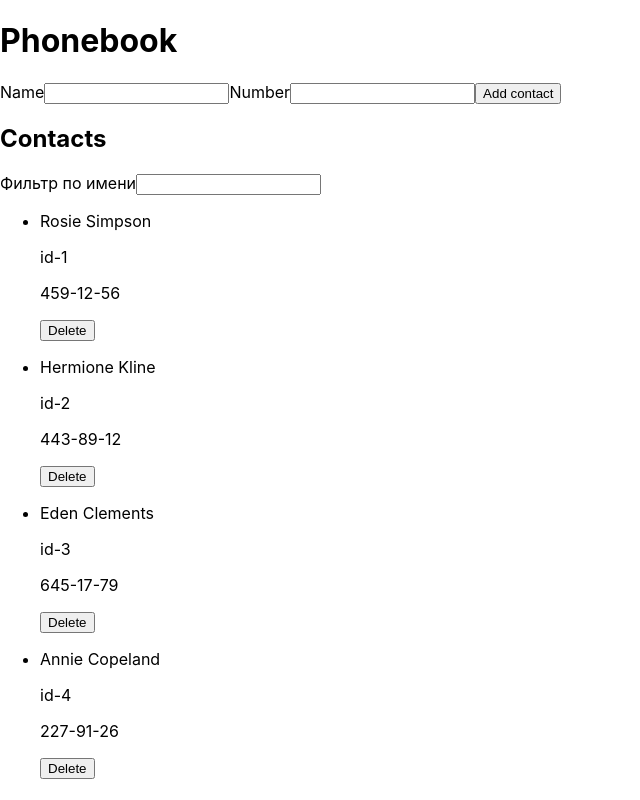
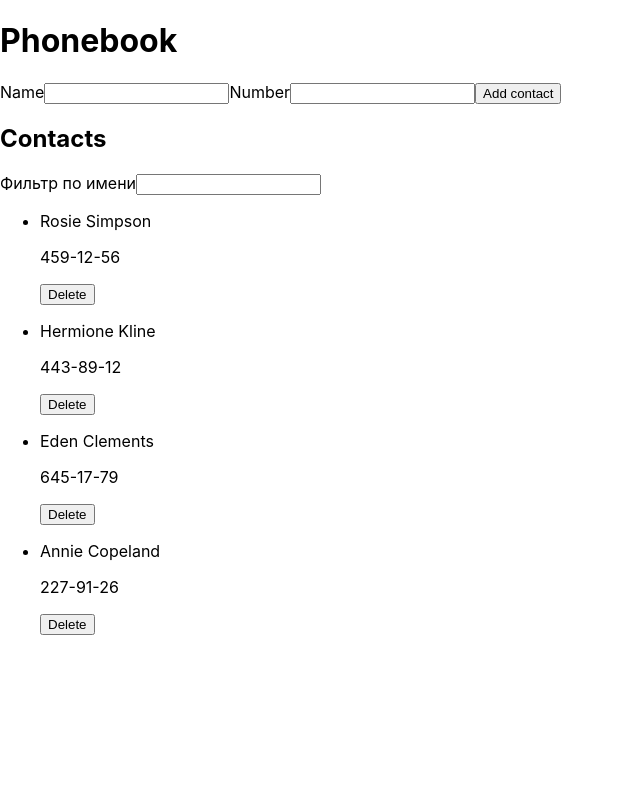
Before and after one commit to MishinaIra55/goit-react-hw-02-phonebook, a React (Create React App) app: page / in a window 1280 px wide. Shown: the whole page, without its empty margins (0-640 px from the left). Built offline with nearby package versions, Linux system fonts and the light colour scheme.

Commit message:
логика alert

```diff
--- a/src/components/App.jsx
+++ b/src/components/App.jsx
@@ -25,19 +25,27 @@ class App extends Component {
   addForm = data => {
     const newContact = {
       id: nanoid(),
-
       ...data,
     };
+
+    const contactData =  this.state.contacts.find((user)=> user.name === data.name );
+
+    if (contactData) {
+      alert(`${data.name} is already in contacts`);
+      return;
+    }
 
     this.setState(prevState => ({
       contacts: [newContact, ...prevState.contacts],
     }));
+
+
+    // {newContact === this.state.contacts.name && alert `${data.name} is already in contacts` }
   };
 
   getFilterContact = () => {
     const normalizeFilter = this.state.filter.toLowerCase();
-    // console.log('normalizeFilter:', normalizeFilter);
-    // console.log('contacts_filtered', this.state.contacts.filter(contact => contact.name.toLowerCase().includes(normalizeFilter)));
+
     return this.state.contacts.filter(contact => contact.name.toLowerCase().includes(normalizeFilter));
   };
   changeFilter = event => {
--- a/src/components/ContactList/ContactList.jsx
+++ b/src/components/ContactList/ContactList.jsx
@@ -3,13 +3,13 @@ import React from 'react';
 
 
 const ContactList = ( { contacts, onDelete }) => {
-  console.log(contacts);
+
   return (
     <ul>
       {contacts.map(({ name, id, number} ) => (
       <li  key={id}>
         <p>{name}</p>
-        <p>{id}</p>
+        {/*<p>{id}</p>*/}
         <p>{number}</p>
         <button type='button' onClick={()=>{onDelete(id)}}>Delete</button>
       </li>
```
